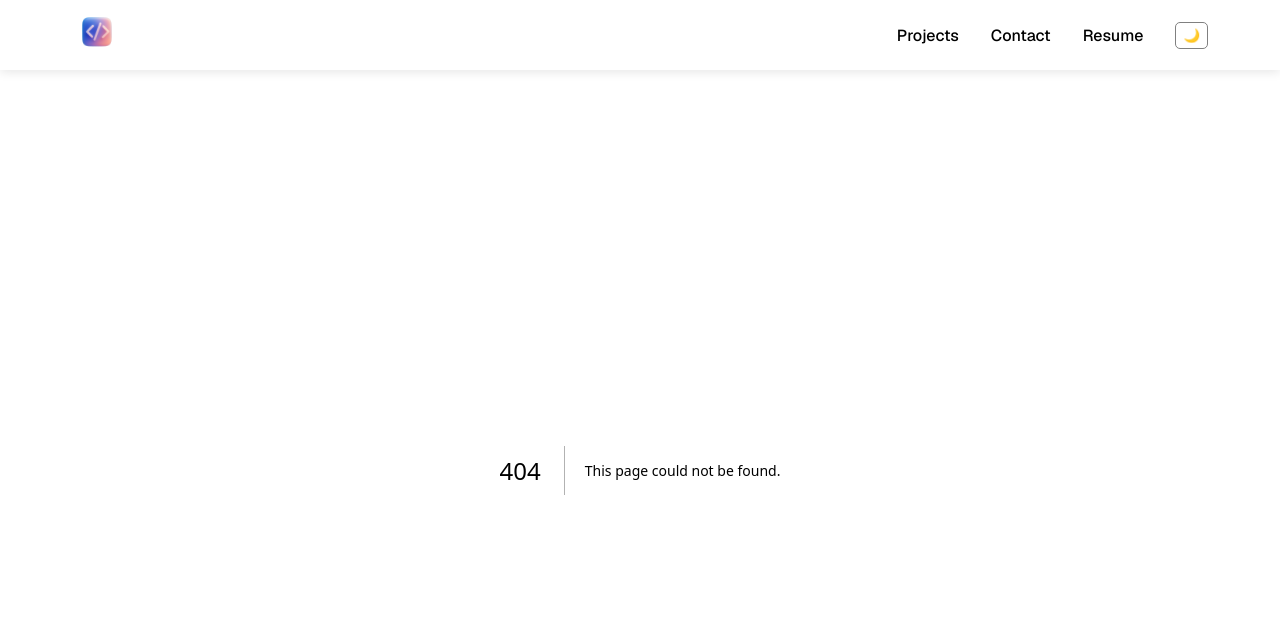
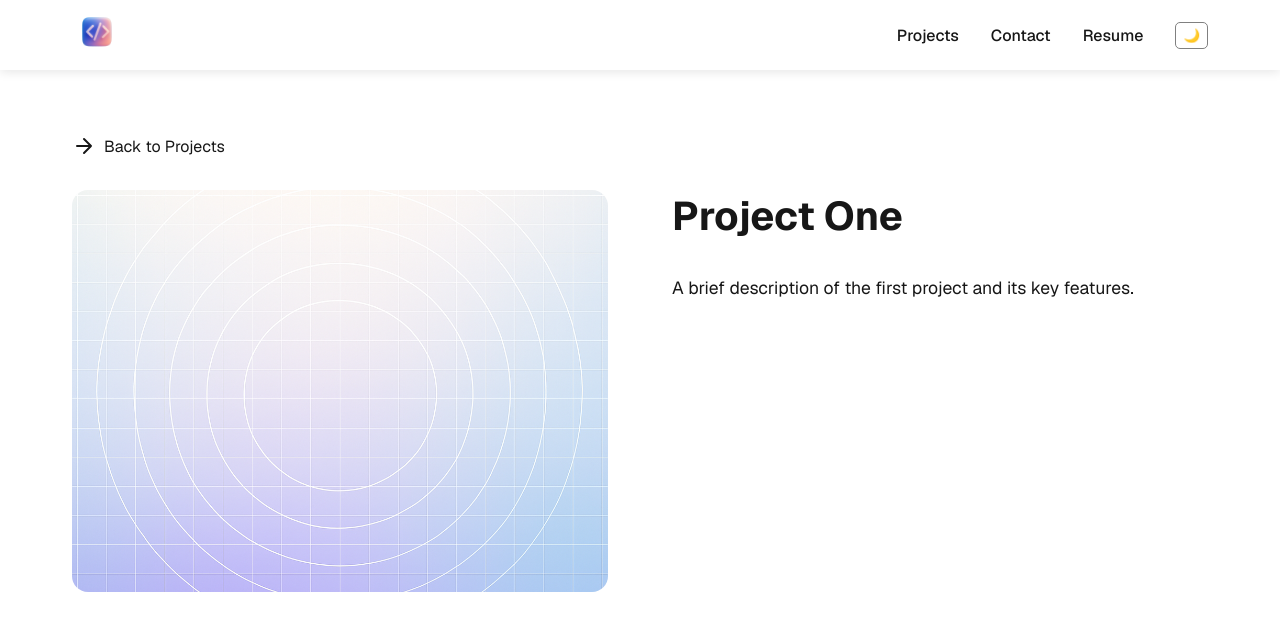
Before and after one commit to FelixFelbermayer/portfolio, a Next.js app: page /project/1 in a window 1280 px wide. Before the commit this address had no page. Shown: the top 630 px of the page. Built offline with nearby package versions, Linux system fonts and the light colour scheme; a web font is replaced by a local one.

Commit message:
Add project detail view

```diff
--- a/app/components/Projects/Projects.tsx
+++ b/app/components/Projects/Projects.tsx
@@ -68,6 +68,7 @@ export default function Projects() {
             }}
             className={styles.card}
           >
+            <Link href={`/projects/${project.id}`} className={styles.cardLink}>
               <div className={styles.imageContainer}>
                 <Image
                   src={project.imageUrl}
@@ -79,6 +80,7 @@ export default function Projects() {
               </div>
               <h3 className={styles.title}>{project.title}</h3>
               <p className={styles.description}>{project.description}</p>
+            </Link>
           </div>
         ))}
       </div>
--- a/app/data/projects.ts
+++ b/app/data/projects.ts
@@ -1,55 +1,60 @@
 export interface Project {
-  id: number;
+  id: string;
   title: string;
   description: string;
   imageUrl: string;
+  technologies?: string[];
+  links?: {
+    github?: string;
+    demo?: string;
+  };
 }
 
 export const projects: Project[] = [
   {
-    id: 1,
+    id: "1",
     title: "Project One",
     description:
       "A brief description of the first project and its key features.",
     imageUrl: "/HeroBackground.png",
   },
   {
-    id: 2,
+    id: "2",
     title: "Project Two",
     description:
       "A brief description of the second project and its key features.",
     imageUrl: "/StoryImage.png",
   },
   {
-    id: 3,
+    id: "3",
     title: "Project Three",
     description:
       "A brief description of the third project and its key features.",
     imageUrl: "/Hero.png",
   },
   {
-    id: 4,
+    id: "4",
     title: "Project Four",
     description:
       "A brief description of the fourth project and its key features.",
     imageUrl: "/HeroBackground.png",
   },
   {
-    id: 5,
+    id: "5",
     title: "Project Five",
     description:
       "A brief description of the fifth project and its key features.",
     imageUrl: "/StoryImage.png",
   },
   {
-    id: 6,
+    id: "6",
     title: "Project Six",
     description:
       "A brief description of the sixth project and its key features.",
     imageUrl: "/Hero.png",
   },
   {
-    id: 7,
+    id: "7",
     title: "Project Six",
     description:
       "A brief description of the sixth project and its key features.",
--- /dev/null
+++ b/app/project/[id]/page.module.css
@@ -0,0 +1,157 @@
+.main {
+  max-width: 1200px;
+  margin: 0 auto;
+  padding: 4rem 2rem;
+}
+
+.backLink {
+  display: inline-flex;
+  align-items: center;
+  gap: 0.5rem;
+  color: var(--text-secondary);
+  text-decoration: none;
+  margin-bottom: 2rem;
+  transition: color 0.2s ease;
+}
+
+.backLink:hover {
+  color: var(--text-primary);
+}
+
+.backIcon {
+  transform: rotate(180deg);
+}
+
+.project {
+  display: grid;
+  grid-template-columns: 1fr 1fr;
+  gap: 4rem;
+  align-items: start;
+}
+
+.imageContainer {
+  position: relative;
+  width: 100%;
+  padding-top: 75%;
+  border-radius: 1rem;
+  overflow: hidden;
+  background: var(--card-bg);
+}
+
+.image {
+  object-fit: cover;
+  transition: transform 0.3s ease;
+}
+
+.image:hover {
+  transform: scale(1.05);
+}
+
+.content {
+  display: flex;
+  flex-direction: column;
+  gap: 2rem;
+}
+
+.title {
+  font-size: 2.5rem;
+  font-weight: 700;
+  color: var(--text-primary);
+  margin: 0;
+}
+
+.description {
+  font-size: 1.1rem;
+  line-height: 1.6;
+  color: var(--text-secondary);
+  margin: 0;
+}
+
+.technologies {
+  margin-top: 1rem;
+}
+
+.technologies h2 {
+  font-size: 1.2rem;
+  font-weight: 600;
+  color: var(--text-primary);
+  margin-bottom: 1rem;
+}
+
+.technologies ul {
+  display: flex;
+  flex-wrap: wrap;
+  gap: 0.5rem;
+  list-style: none;
+  padding: 0;
+  margin: 0;
+}
+
+.technologies li {
+  background: var(--card-bg);
+  padding: 0.5rem 1rem;
+  border-radius: 2rem;
+  font-size: 0.9rem;
+  color: var(--text-secondary);
+}
+
+.links {
+  display: flex;
+  gap: 1rem;
+  margin-top: 2rem;
+}
+
+.link {
+  display: inline-flex;
+  align-items: center;
+  padding: 0.75rem 1.5rem;
+  background: var(--accent-color);
+  color: white;
+  text-decoration: none;
+  border-radius: 0.5rem;
+  font-weight: 500;
+  transition: transform 0.2s ease, background-color 0.2s ease;
+}
+
+.link:hover {
+  transform: translateY(-2px);
+  background: var(--accent-color-hover);
+}
+
+@media (max-width: 768px) {
+  .main {
+    padding: 3rem 1.5rem;
+  }
+
+  .project {
+    grid-template-columns: 1fr;
+    gap: 2rem;
+  }
+
+  .title {
+    font-size: 2rem;
+  }
+}
+
+@media (max-width: 480px) {
+  .main {
+    padding: 2rem 1rem;
+  }
+
+  .title {
+    font-size: 1.75rem;
+  }
+
+  .description {
+    font-size: 1rem;
+  }
+
+  .links {
+    flex-direction: column;
+  }
+
+  .link {
+    width: 100%;
+    justify-content: center;
+  }
+}
--- /dev/null
+++ b/app/project/[id]/page.tsx
@@ -0,0 +1,96 @@
+import { notFound } from "next/navigation";
+import Image from "next/image";
+import Link from "next/link";
+import { projects } from "@/app/data/projects";
+import styles from "./page.module.css";
+
+interface ProjectPageProps {
+  params: {
+    id: string;
+  };
+}
+
+export default function ProjectPage({ params }: ProjectPageProps) {
+  const project = projects.find((p) => p.id === params.id);
+
+  if (!project) {
+    notFound();
+  }
+
+  return (
+    <main className={styles.main}>
+      <Link href="/" className={styles.backLink}>
+        <svg
+          className={styles.backIcon}
+          width="24"
+          height="24"
+          viewBox="0 0 24 24"
+          fill="none"
+          xmlns="http://www.w3.org/2000/svg"
+        >
+          <path
+            d="M19 12H5M5 12L12 19M5 12L12 5"
+            stroke="currentColor"
+            strokeWidth="2"
+            strokeLinecap="round"
+            strokeLinejoin="round"
+          />
+        </svg>
+        Back to Projects
+      </Link>
+
+      <article className={styles.project}>
+        <div className={styles.imageContainer}>
+          <Image
+            src={project.imageUrl}
+            alt={project.title}
+            fill
+            className={styles.image}
+            priority
+          />
+        </div>
+
+        <div className={styles.content}>
+          <h1 className={styles.title}>{project.title}</h1>
+          <p className={styles.description}>{project.description}</p>
+
+          {project.technologies && (
+            <div className={styles.technologies}>
+              <h2>Technologies Used</h2>
+              <ul>
+                {project.technologies.map((tech) => (
+                  <li key={tech}>{tech}</li>
+                ))}
+              </ul>
+            </div>
+          )}
+
+          {project.links && (
+            <div className={styles.links}>
+              {project.links.github && (
+                <a
+                  href={project.links.github}
+                  target="_blank"
+                  rel="noopener noreferrer"
+                  className={styles.link}
+                >
+                  View on GitHub
+                </a>
+              )}
+              {project.links.demo && (
+                <a
+                  href={project.links.demo}
+                  target="_blank"
+                  rel="noopener noreferrer"
+                  className={styles.link}
+                >
+                  Live Demo
+                </a>
+              )}
+            </div>
+          )}
+        </div>
+      </article>
+    </main>
+  );
+}
```
Also changed, not shown: app/components/Projects/Projects.module.css (+12 -0 lines). Lines whose indentation alone changed are shown as unchanged.
